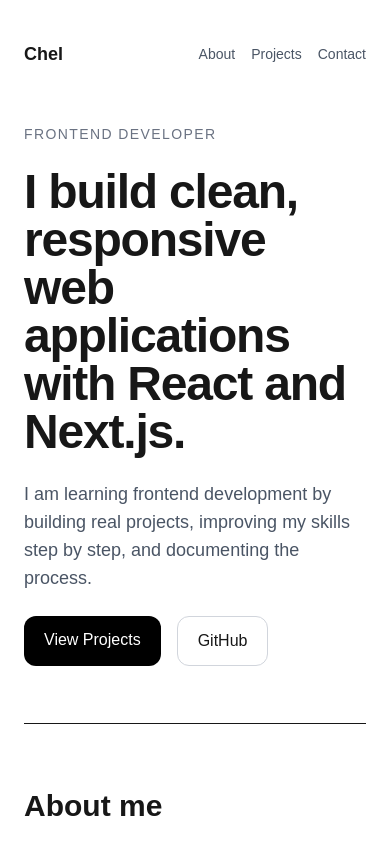
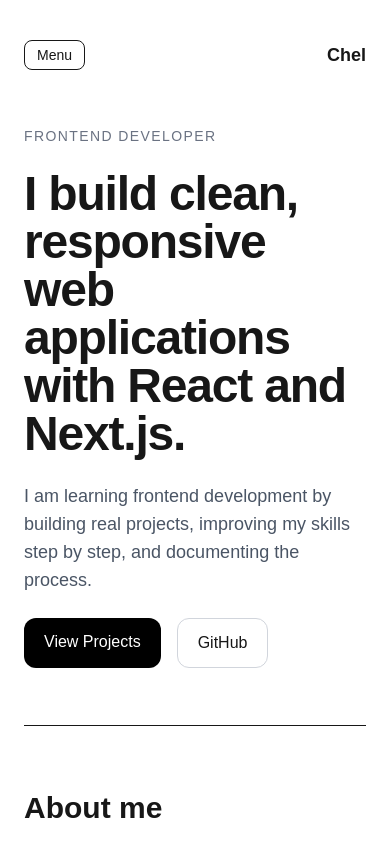
Before and after one commit to ILLiDiuM1/try-better, a Next.js app: page / in a window 390 px wide. Shown: the top 843 px of the page. Built offline with nearby package versions, Linux system fonts and the light colour scheme.

Commit message:
Добавление menu для мобильной версии

```diff
--- a/components/Navbar.tsx
+++ b/components/Navbar.tsx
@@ -1,3 +1,6 @@
+"use client";
+import { useState } from "react";
+
 type NavLink = {
   label: string;
   href: string;
@@ -9,11 +12,22 @@ type NavbarProps = {
 };
 
 export function Navbar({ name, links }: NavbarProps) {
+  const [isOpen, setIsOpen] = useState(false);
   return (
     <nav className="flex items-center justify-between">
+      <button
+        onClick={() => setIsOpen(!isOpen)}
+        className="rounded-lg border px-3 py-1 text-sm md:hidden"
+        >
+        Menu
+      </button>
       <p className="text-lg font-bold">{name}</p>
 
-      <div className="flex gap-4 text-sm text-gray-600">
+        <div
+          className={`${
+            isOpen ? "flex" : "hidden"
+          } flex-col gap-4 text-sm text-gray-600 md:flex md:flex-row`}
+        >
         {links.map((link) => (
           <a key={link.href} href={link.href}>
             {link.label}
```
